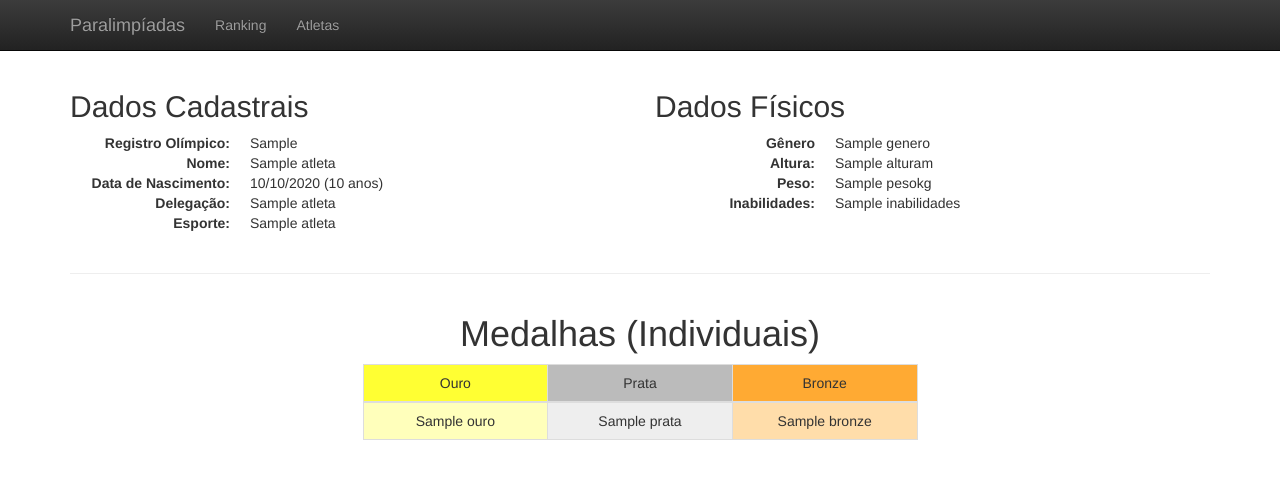
After one commit to bardes/t3bd, a Django app: template paralympics/templates/paralympics/atleta.html in a window 1280 px wide. The commit adds this page. Shown: the top 479 px of the page. Run offline with Django 3.2, Linux system fonts and the light colour scheme; the template is opened without the code that fills it: most values are stand-ins (such as "Sample title", 1, 10 or a date in 2020); some libraries are stand-ins or nearby versions.

```diff
--- /dev/null
+++ b/paralympics/templates/paralympics/atleta.html
@@ -0,0 +1,70 @@
+{% extends "paralympics/base.html" %}
+
+{% block content %}
+
+<div class="row">
+    <div class="col-sm-6">
+        <h2>Dados Cadastrais</h2>
+
+        <dl class="dl-horizontal">
+            <dt>Registro Olímpico:</dt>
+            <dd>{{ atleta.registro_olimp }}</dd>
+
+            <dt>Nome:</dt>
+            <dd>{{ atleta.nome }}</dd>
+
+            <dt>Data de Nascimento:</dt>
+            <dd>{{ atleta.data_nasc | date:'d/m/Y'}} ({{ atleta.idade }} anos)</dd>
+
+            <dt>Delegação:</dt>
+            <dd>
+                <div class="flag {{ atleta.delegacao }}"></div>
+                {{ atleta.delegacao_nome }}
+            </dd>
+
+            <dt>Esporte:</dt>
+            <dd>{{ atleta.esporte_nome }}</dd>
+        </dl>
+    </div>
+
+    <div class="col-sm-6">
+        <h2>Dados Físicos</h2>
+
+        <dl class="dl-horizontal display-2">
+            <dt>Gênero</dt>
+            <dd>{{ atleta.genero }}</dd>
+
+            <dt>Altura:</dt>
+            <dd>{{ atleta.altura }}m</dd>
+
+            <dt>Peso:</dt>
+            <dd>{{ atleta.peso }}kg</dd>
+
+            <dt>Inabilidades:</dt>
+            <dd>{{ atleta.inabilidades }}</dd>
+        </dl>
+    </div>
+</div>
+<hr>
+<div class="row">
+    <div class="col-sm-3"></div>
+    <div class="col-sm-6 text-center">
+        <h1>Medalhas (Individuais)</h1>
+        <table class="table table-bordered table-response">
+            <thead>
+                <tr>
+                    <td class="col-sm-1" style="background-color: #FF3;">Ouro</td>
+                    <td class="col-sm-1" style="background-color: #BBB;">Prata</td>
+                    <td class="col-sm-1" style="background-color: #FA3;">Bronze</td>
+                </tr>
+            </thead>
+            <tr>
+                <td style="background-color: #FFB;">{{ medalhas.ouro }}</td>
+                <td style="background-color: #EEE;">{{ medalhas.prata }}</td>
+                <td style="background-color: #FDa;">{{ medalhas.bronze }}</td>
+            </tr>
+        </table>
+    </div>
+    <div class="col-sm-3"></div>
+</div>
+{% endblock content %}
--- a/paralympics/templates/paralympics/atletas.html
+++ b/paralympics/templates/paralympics/atletas.html
@@ -9,6 +9,7 @@ Atletas
 <th>Nome</th>
 <th>Gênero</th>
 <th>Esporte</th>
+<th>Medalhas</th>
 {% endblock cabecalho %}
 
 {% block pre %}
@@ -75,6 +76,7 @@ Atletas
     </td>
     <td>{{ atleta.genero }}</td>
     <td>{{ atleta.esporte }}</td>
+    <td>{{ atleta.medalhas }}</td>
 </tr>
 {% endfor %}
 {% endblock dados %}
--- a/paralympics/templates/paralympics/base.html
+++ b/paralympics/templates/paralympics/base.html
@@ -29,14 +29,14 @@
                         <span class="icon-bar"></span>
                         <span class="icon-bar"></span>
                     </button>
-                    <a class="navbar-brand" href="#">{% block proj_name %}Paralimpíadas{% endblock proj_name %}</a>
+                    <span class="navbar-brand">{% block proj_name %}Paralimpíadas{% endblock proj_name %}</span>
                 </div>
                 <div id="navbar" class="collapse navbar-collapse">
                     <ul class="nav navbar-nav">
                         <li><a href="{% url 'ranking' %}">Ranking</a></li>
                         <li><a href="{% url 'atletas' %}">Atletas</a></li>
-                        <li><a href="#">Eventos</a></li>
-                        <li><a href="#">Locais</a></li>
+                        {# <li><a href="#">Eventos</a></li> #}
+                        {# <li><a href="#">Locais</a></li> #}
                     </ul>
                 </div><!--/.nav-collapse -->
             </div>
```
Also changed, not shown: paralympics/models.py (+48 -10 lines), paralympics/templates/paralympics/ranking.html (+6 -6 lines), paralympics/views.py (+6 -2 lines).
